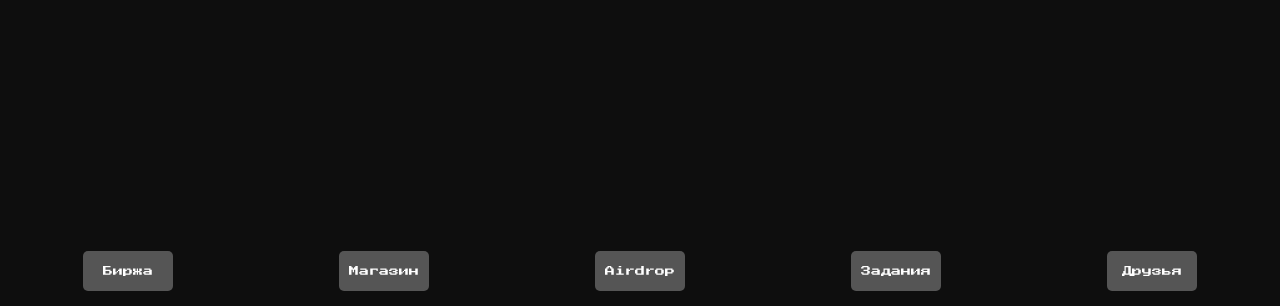
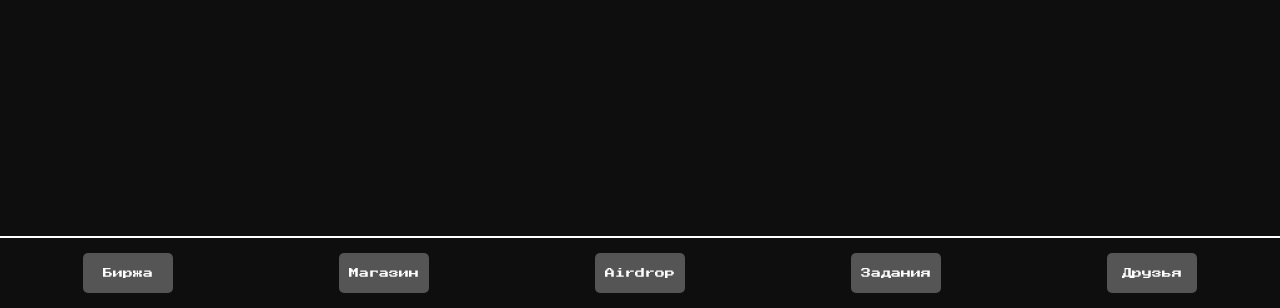
Before and after one commit to david20045/pixel-clicker, a website: page index.html in a window 1280 px wide. Shown: the part 492-800 px from the top of the page. Drawn offline with Linux system fonts and the light colour scheme.

Commit message:
Update styles.css

```diff
--- a/styles.css
+++ b/styles.css
@@ -131,7 +131,7 @@ body {
 
 /* Обновление навигационной панели для адаптивности */
 .nav-bar {
-  border-bottom: 2px solid white;
+  border-top: 2px solid white;
   display: flex;
   justify-content: space-around;
   width: 100%;
```
